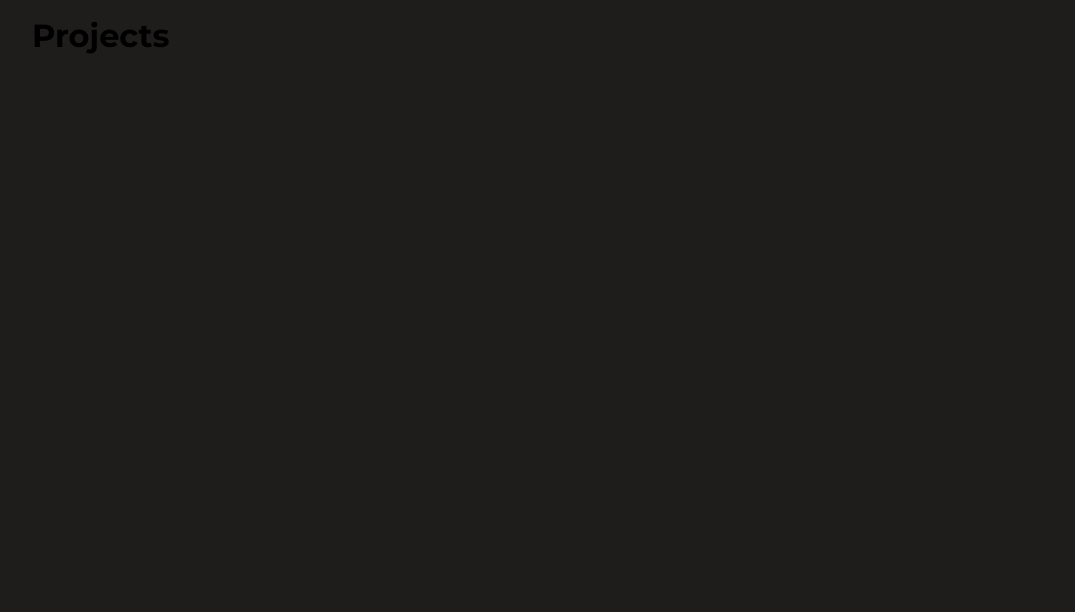
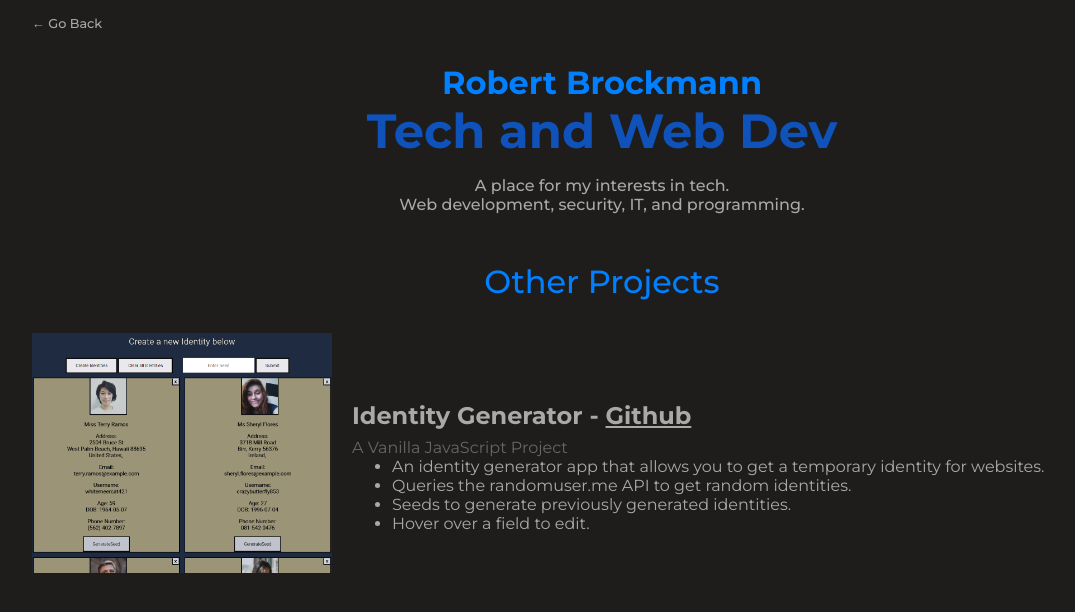
Before and after one commit to bbrockmann1/Perosnal_blog, a React (Create React App) app: page /projects in a window 1280 px wide. Shown: the top 612 px of the page, without its empty margins (38-1113 px from the left). Built offline with nearby package versions, Linux system fonts and the light colour scheme.

Commit message:
IG and styling

```diff
--- a/src/components/Home/Header/header.css
+++ b/src/components/Home/Header/header.css
@@ -27,6 +27,7 @@
 .links-container {
   display: flex;
   height: 5vh;
+  margin-top: .5rem;
 
 }
 
--- a/src/pages/About/About.js
+++ b/src/pages/About/About.js
@@ -16,7 +16,7 @@ function About() {
             </div>
         </div>
         <div className='text-container'>
-            <p>
+            <p className='contents'>
             Hello! Welcome to my full-stack self-hosted blog website. My name is Robert Brockmann, and I'm a full-stack web developer living in Colorado. This space serves as a platform for me to discuss my interests in technology. You'll find blog topics covering a wide range, from web development and security to Raspberry Pi projects. Through these blogs, I aim to showcase my tech skills while assisting others in troubleshooting problems I've encountered in the past.
             <br/>
             <br/>
--- a/src/pages/About/about.css
+++ b/src/pages/About/about.css
@@ -36,6 +36,7 @@
     align-self: flex-end;
     font-size: 90px;
     color: #0080ff;
+    font-weight: 500;
   }
 
   .text-container {
@@ -86,3 +87,8 @@
       margin-right: 5rem;
     }
   }
+
+  .contents{
+    font-weight: 600;
+    font-size: 1.2em;
+  }
--- a/src/pages/Projects/Projects.js
+++ b/src/pages/Projects/Projects.js
@@ -1,9 +1,43 @@
+import { Link } from 'react-router-dom';
 import './projects.css';
 
 function Projects() {
 
     return(
-        <h1>Projects</h1>
+        <>
+            <Link className='about-goBack' to='/'>
+                <span> &#8592;</span> <span>Go Back</span>
+            </Link>
+            <header className='home-header'>
+            <h2>Robert Brockmann</h2>
+            <h1>
+                <span>Tech and Web Dev</span>
+            </h1>
+            <p>
+                A place for my interests in tech. <br /> Web development, security, IT, and programming.
+            </p>
+            </header>
+            <div className='header'>
+                <header>
+                    Other Projects
+                </header>
+            </div>
+            <a href='https://bbrockmann1.github.io/identity-generator/' target="_blank" rel="noopener noreferrer" className='project1'>
+                <div className='image-container'>
+                    <img src='/assets/images/IG.png' alt='Identity Generator' className='image' />
+                </div>
+            <div className='text-container'>
+                <h2>Identity Generator -  <a className='a' href='https://github.com/bbrockmann1/identity-generator' target="_blank" rel="noopener noreferrer">Github</a></h2>
+                <p>A Vanilla JavaScript Project</p>
+                <ul className='hi'>
+                    <li>An identity generator app that allows you to get a temporary identity for websites.</li>
+                    <li>Queries the randomuser.me API to get random identities.</li>
+                    <li>Seeds to generate previously generated identities.</li>
+                    <li>Hover over a field to edit.</li>
+                </ul>
+            </div>
+            </a>
+        </>
     );
 };
 
--- a/src/pages/Projects/projects.css
+++ b/src/pages/Projects/projects.css
@@ -0,0 +1,47 @@
+.header{
+    display: flex;
+    justify-content: center;
+    margin-top: 3rem;
+    margin-bottom: 2rem;
+    color: #0080ff;
+    font-size: 2rem;
+    font-weight: 500;
+}
+
+.project1 {
+    display: flex;
+    width: 100%;
+    text-decoration: none;
+}
+
+.image-container {
+    width: 300px;
+}
+
+.image {
+    width: 100%;
+    height: auto;
+}
+
+.text-container {
+    padding: 20px;
+}
+
+.text-container h2 {
+    font-size: 1.5rem;
+    margin-bottom: 0.5rem;
+}
+
+.text-container p {
+    font-size: 1rem;
+    color: #666;
+}
+
+.a{
+
+    color: inherit;
+}
+
+.hi{
+    font-size: 1rem;
+}
```
Also changed, not shown: public/assets/images/IG.png (added).
